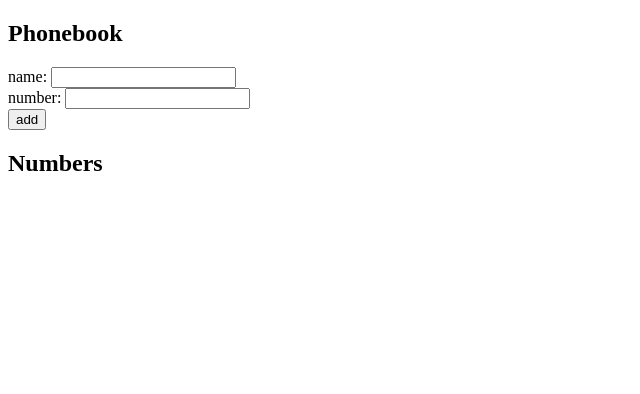
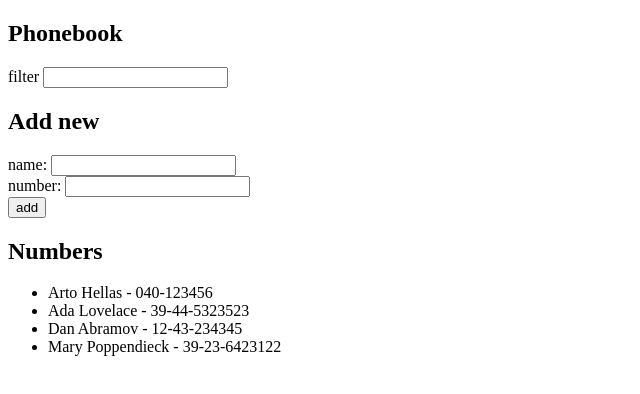
Before and after one commit to jchantrell/fso, a React (Create React App) app in the folder part2/phonebook/: page / in a window 1280 px wide. Shown: the top 394 px of the page, without its empty margins (0-640 px from the left). Built offline with nearby package versions, Linux system fonts and the light colour scheme.

Commit message:
in progress

```diff
--- a/part2/phonebook/src/App.js
+++ b/part2/phonebook/src/App.js
@@ -1,11 +1,16 @@
 import { useState } from 'react'
 
 const App = () => {
-  const [persons, setPersons] = useState([])
+  const [persons, setPersons] = useState([
+    { name: 'Arto Hellas', number: '040-123456', id: 1 },
+    { name: 'Ada Lovelace', number: '39-44-5323523', id: 2 },
+    { name: 'Dan Abramov', number: '12-43-234345', id: 3 },
+    { name: 'Mary Poppendieck', number: '39-23-6423122', id: 4 }
+  ])
   const [newName, setNewName] = useState('')
   const [newNumber, setNewNumber] = useState('')
-
-
+  const [filter, setFilter] = useState('')
+  const [foundPersons, setFoundPersons] = useState(persons)
 
   const addPerson = (event) => {
     event.preventDefault()
@@ -24,21 +29,42 @@ const App = () => {
     setNewNumber('')
   }
 
-  const handlePersonChange = (event) => {
+  const handleNameChange = (event) => {
     setNewName(event.target.value)
   }
+
   const handleNumberChange = (event) => {
     setNewNumber(event.target.value)
+  }
+
+  const handleFilter = (event) => {
+    const keyword = event.target.value;
+
+    if (keyword !== '') {
+      const results = persons.filter((person) => {
+        return person.name.toLowerCase().startsWith(keyword.toLowerCase());
+      });
+      setFoundPersons(results);
+    } else {
+      setFoundPersons(persons);
+    }
+    setFilter(keyword);
   }
 
   return (
     <div>
       <h2>Phonebook</h2>
+      <div>
+        filter <input
+        value={filter}
+        onChange={handleFilter} />
+      </div>
+      <h2>Add new</h2>
       <form onSubmit={addPerson}>
         <div>
           name: <input
           value={newName}
-          onChange={handlePersonChange}/>
+          onChange={handleNameChange}/>
         </div>
         <div>
           number: <input
@@ -50,11 +76,7 @@ const App = () => {
         </div>
       </form>
       <h2>Numbers</h2>
-      <ul>
-        {persons.map(person =>
-          <Person key={person.name} person={person} />
-        )}
-      </ul>
+      <Persons persons={foundPersons} />
     </div>
   )
 }
@@ -65,9 +87,19 @@ const PersonExists = (persons, newName) => {
   })
 }
 
+const Persons = (props) => {
+  return (
+    <ul>
+      {props.persons.map(person =>
+        <Person key={person.name} person={person} />
+      )}
+    </ul>
+  )
+}
+
 const Person = ({ person }) => {
   return (
-    <li>{person.name} {person.number}</li>
+    <li>{person.name} - {person.number}</li>
   )
 }
 
```
